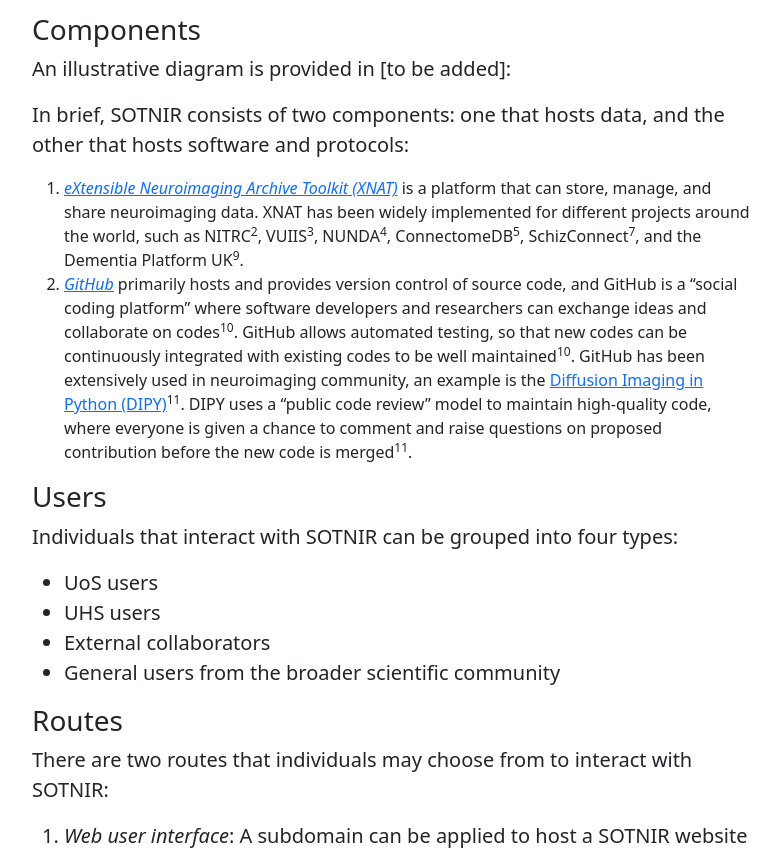
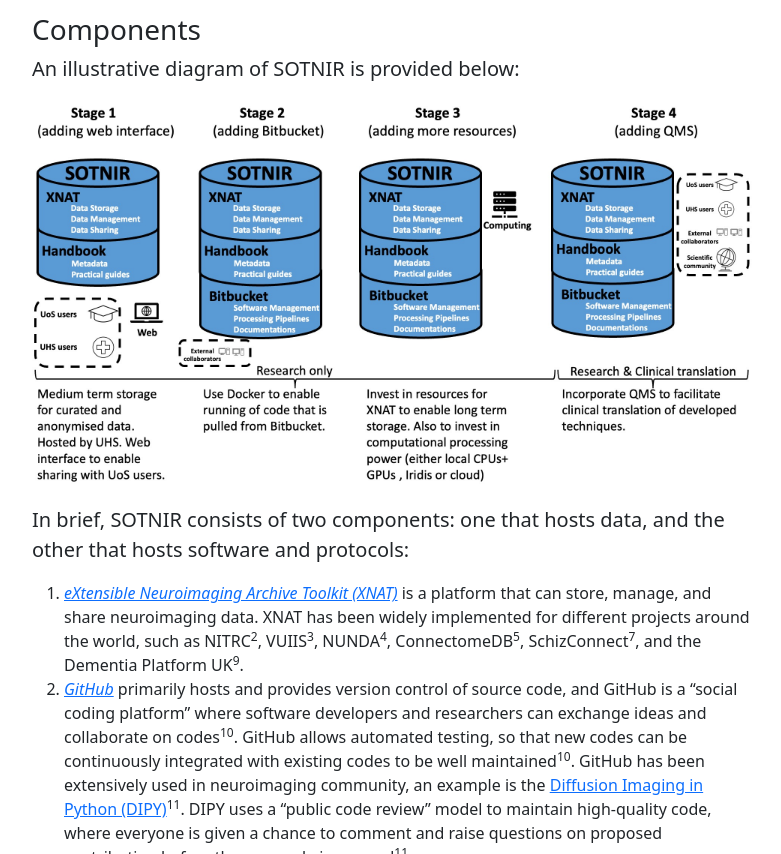
Before and after one commit to sotnir/sotnir.github.io, a plain HTML site: page index.html in a window 1280 px wide. Shown: the part 1911-2765 px from the top of the page, without its empty margins (248-1029 px from the left). Drawn offline with nearby package versions, Linux system fonts and the light colour scheme.

Commit message:
Added diagram

```diff
--- a/index.html
+++ b/index.html
@@ -79,8 +79,9 @@
                             has made significant investment.</p>
 
                         <h3>Components</h3>
-                        <p class="lead">An illustrative diagram is provided in <b>[to be added]</b>:</p>
+                        <p class="lead">An illustrative diagram of SOTNIR is provided below:</p>
                         <!-- Figure -->
+                        <img src="assets/img/sotnir-stages-diagram.jpg" alt="SOTNIR at different stages" class="img-fluid">
                         <p class="lead">In brief, SOTNIR consists of two components: one that hosts data, and the other that hosts software and protocols: </p>
                         <ol clas="lead">
                             <li><i><a target="_blank" href="https://www.xnat.org/">eXtensible Neuroimaging Archive Toolkit (XNAT)</a></i> is a platform that can store,
```
Also changed, not shown: assets/img/sotnir-stages-diagram.jpg (added).
